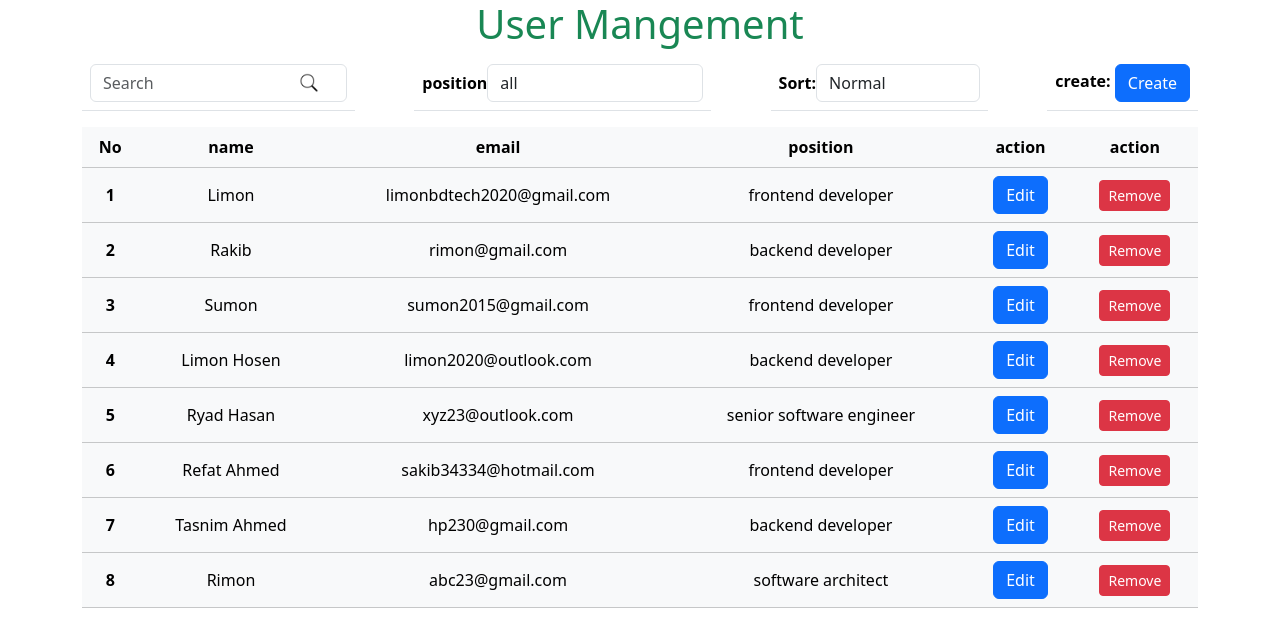
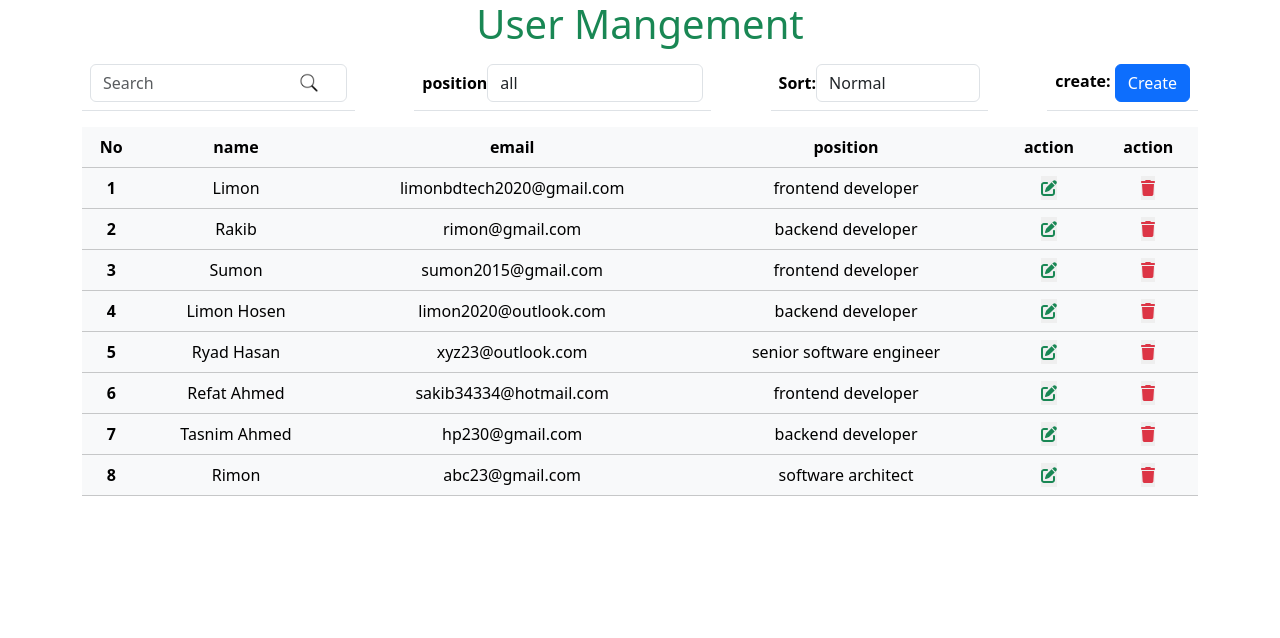
Before and after one commit to limonbdtech/User_Management, a React (Vite) app: page / in a window 1280 px wide. Shown: the top 638 px of the page. Built offline with nearby package versions, Linux system fonts and the light colour scheme.

Commit message:
updateall

```diff
--- a/src/Component/Show/ShowRow.jsx
+++ b/src/Component/Show/ShowRow.jsx
@@ -1,7 +1,9 @@
 1
 import PropTypes from 'prop-types';
-import { Button } from "react-bootstrap";
+// import { Button } from "react-bootstrap";
 import { useDispatch, useSelector } from "react-redux";
+import { FontAwesomeIcon } from '@fortawesome/react-fontawesome';
+import { faEdit, faRefresh, faTrash } from '@fortawesome/free-solid-svg-icons';
 import { Edite, EditeCondition, Remove } from "../../service/action/action";
 
 function ShowRow({
@@ -87,21 +89,27 @@ function ShowRow({
       <td>
         {edite && editecondition === item.id ? (
           // Show "Update" button during edit mode
-          <Button onClick={handleUpdate}>Update</Button>
+          <button className='delete' onClick={handleUpdate}>
+
+            <FontAwesomeIcon  className="text-success click"icon={faRefresh}/>
+          </button>
         ) : (
           // Show "Edit" button during non-edit mode
-          <Button onClick={() => editItem(item.id)}>Edit</Button>
+          <button className='delete' onClick={() => editItem(item.id)}>
+
+            <FontAwesomeIcon  className="text-success click"icon={faEdit}/>
+          </button>
         )}
       </td>
       <td>
         {/* "Remove" button */}
-        <Button
-          variant="danger"
-          className="btn-sm"
+        <button
+
+          className="delete"
           onClick={() => dispatch(Remove(item.id))}
         >
-          Remove
-        </Button>
+          <FontAwesomeIcon  className='text-danger click h-2' icon={faTrash}/>
+        </button>
       </td>
     </tr>
   );
--- a/src/index.css
+++ b/src/index.css
@@ -3,3 +3,15 @@
   padding: 0;
   box-sizing: border-box;
 }
+
+.delete{
+  border: none;
+  background-color: none;
+}
+.click{
+  transition: transform 0.5s ease;
+}
+
+.click:hover{
+  transform: scale(1.2); /* Scaling up the div by 20% */
+}
```
